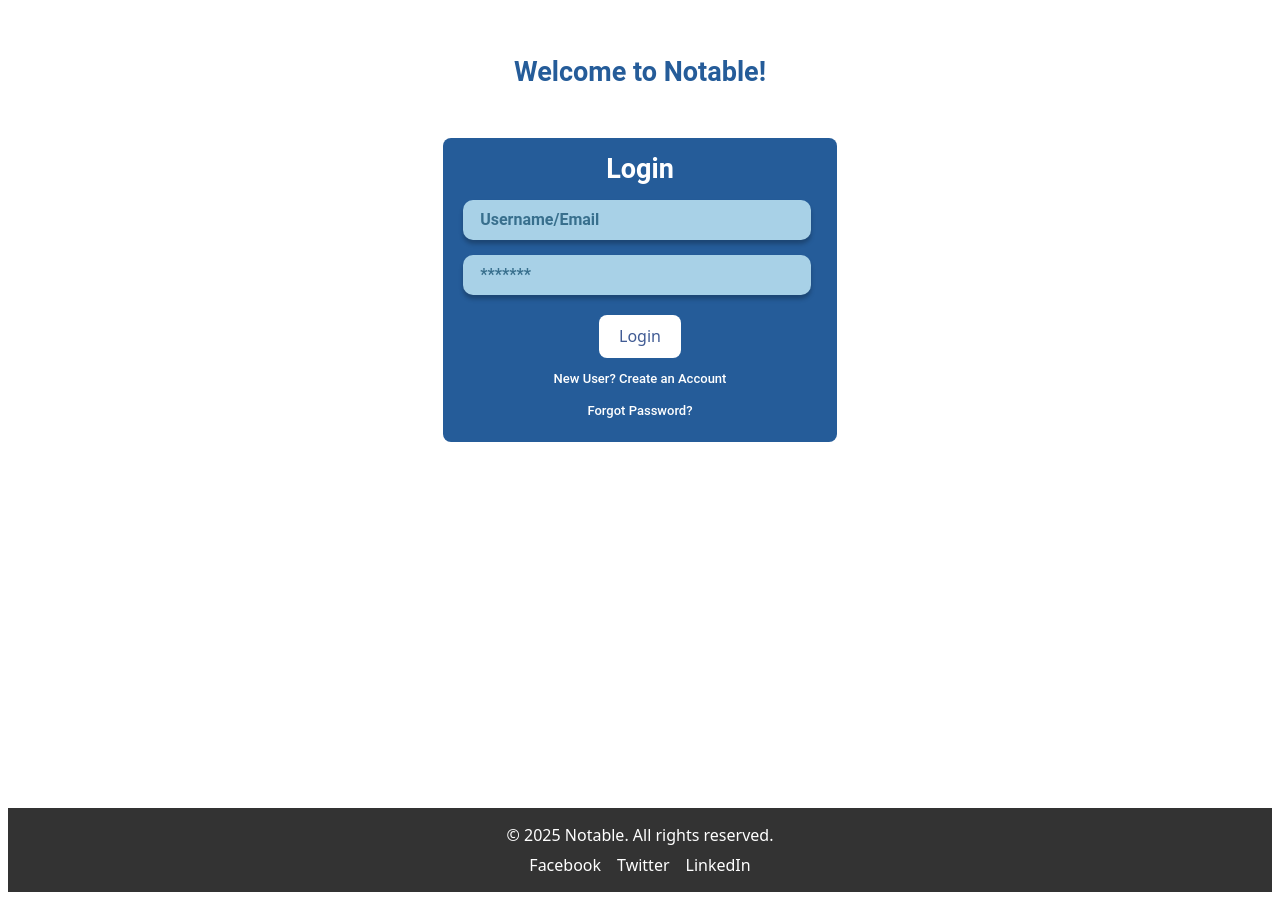
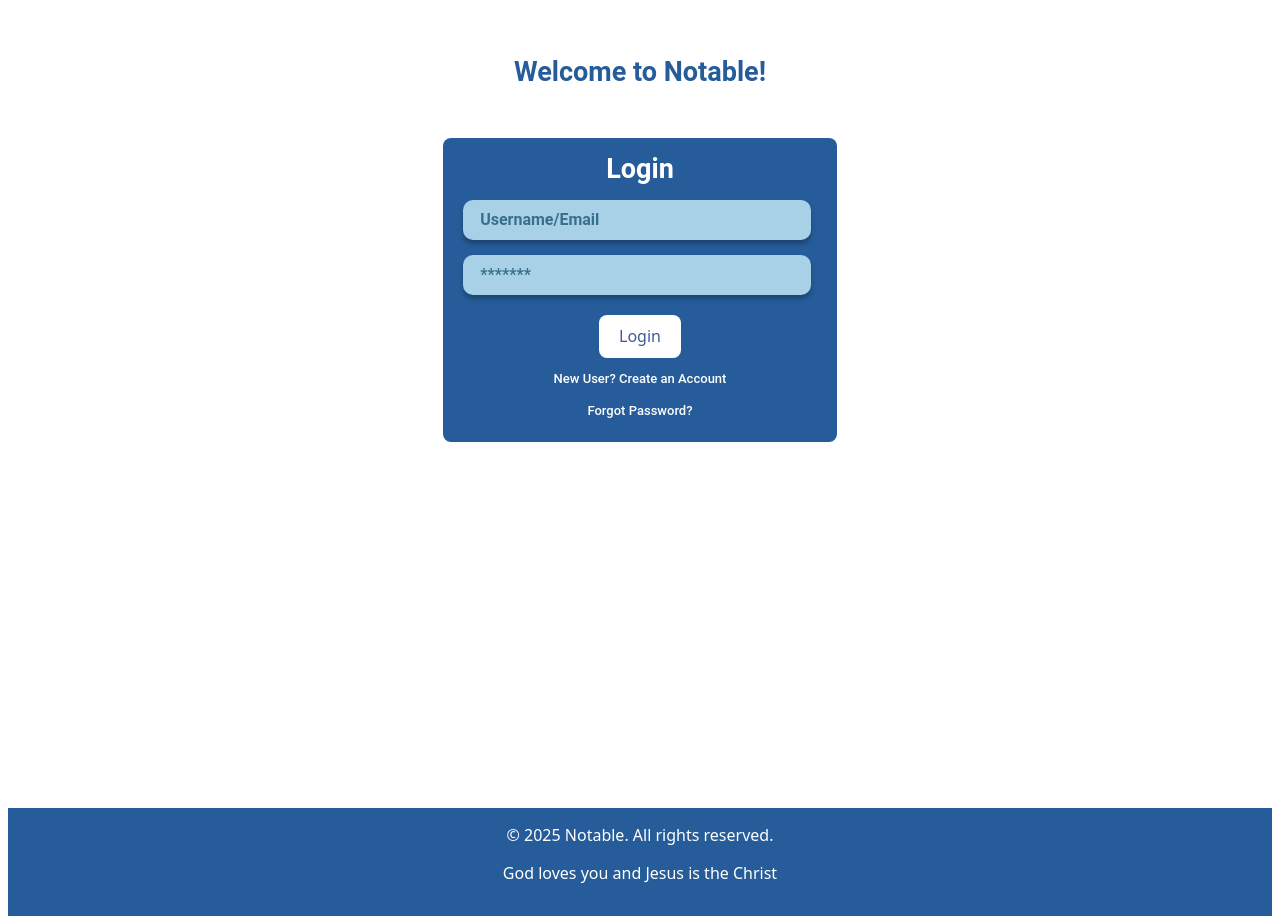
Before and after one commit to TaytGodwin/IS401Project, a React (Vite) app in the folder frontend/: page /login in a window 1280 px wide. Before the commit the page ends 900 px from the top, so only its background shows below. Built offline with nearby package versions, Linux system fonts and the light colour scheme.

Commit message:
Footer Updated

```diff
--- a/frontend/src/components/Layout/Footer.tsx
+++ b/frontend/src/components/Layout/Footer.tsx
@@ -8,24 +8,15 @@ const Footer = () => {
         <p style={{ margin: 0 }}>
           &copy; {new Date().getFullYear()} Notable. All rights reserved.
         </p>
-        <div style={socialStyle}>
-          <a href="https://facebook.com" target="_blank" rel="noopener noreferrer" style={linkStyle}>
-            Facebook
-          </a>
-          <a href="https://twitter.com" target="_blank" rel="noopener noreferrer" style={linkStyle}>
-            Twitter
-          </a>
-          <a href="https://linkedin.com" target="_blank" rel="noopener noreferrer" style={linkStyle}>
-            LinkedIn
-          </a>
-        </div>
+        <p> God loves you and Jesus is the Christ </p>
+
       </div>
     </footer>
   );
 };
 
 const footerStyle = {
-  backgroundColor: '#333',
+  backgroundColor: '#255c99',
   color: '#fff',
   padding: '1rem 0',
   textAlign: 'center',
@@ -44,10 +35,5 @@ const socialStyle = {
   marginTop: '0.5rem',
 };
 
-const linkStyle = {
-  color: '#fff',
-  margin: '0 0.5rem',
-  textDecoration: 'none',
-};
 
 export default Footer;
```
